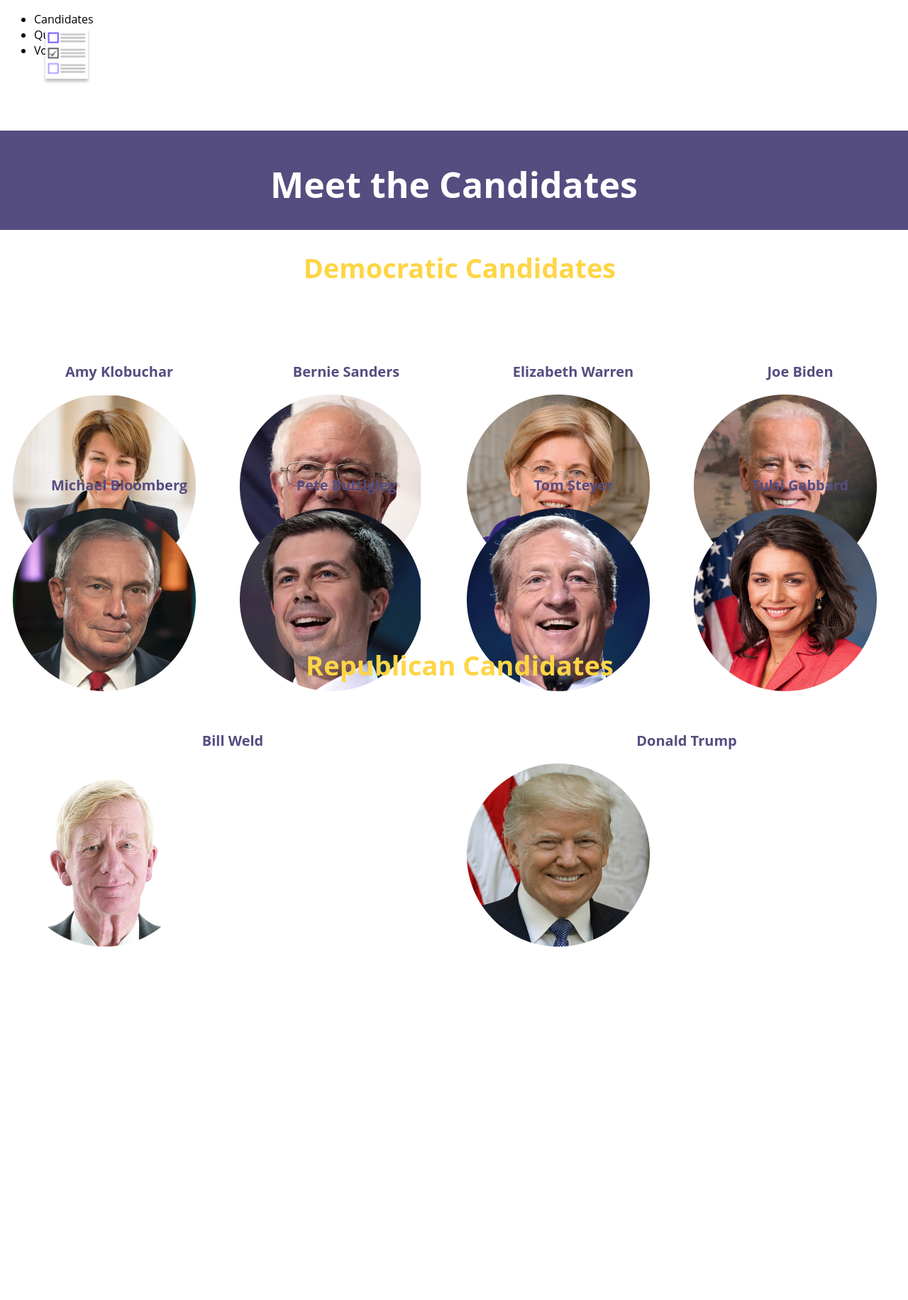
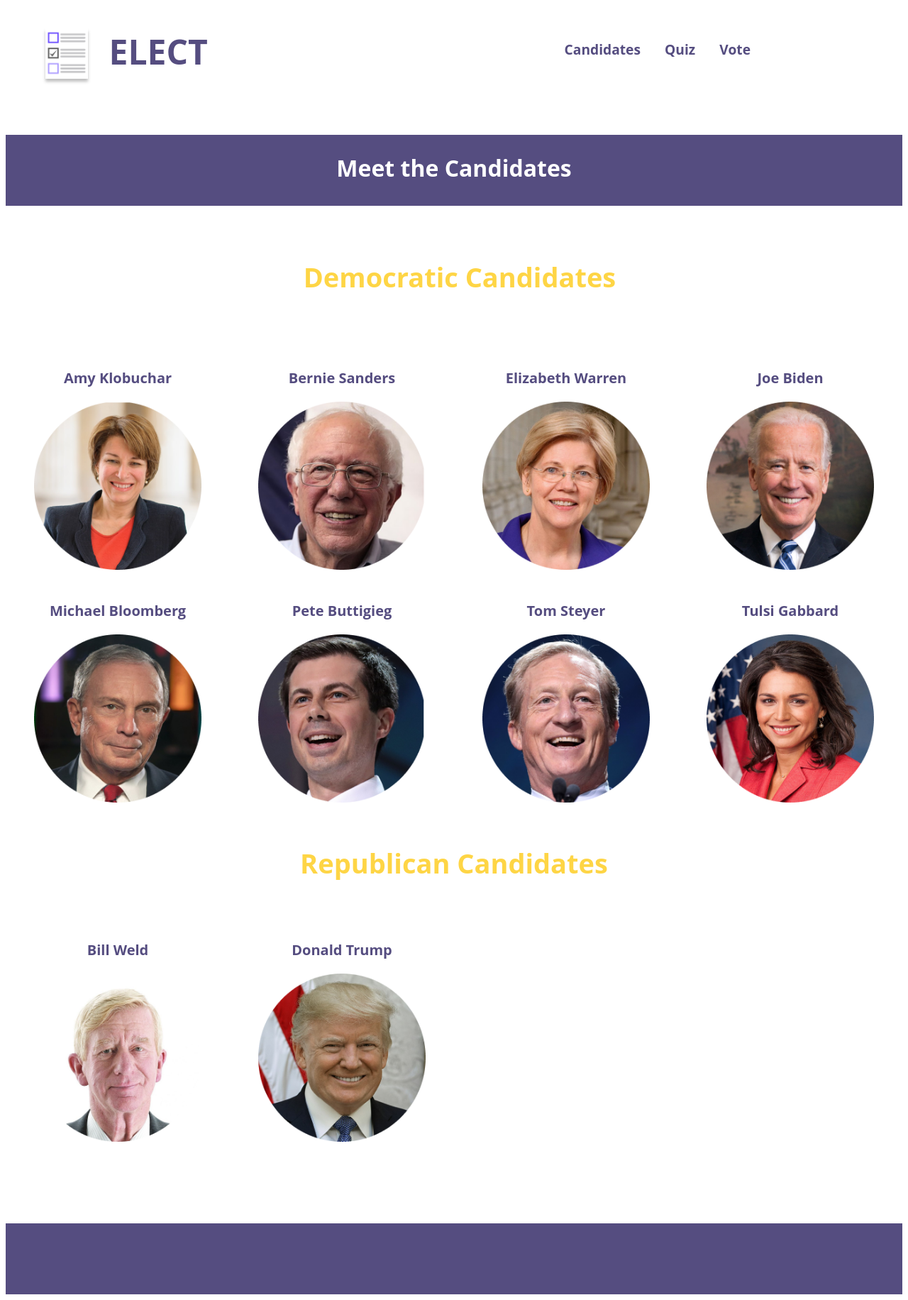
Before and after one commit to sdeweese/elect, a Django app: page /candidates in a window 1280 px wide. Shown: the whole page at 71% size. Before the commit the page ends 1334 px from the top, so only its background shows below. Run offline with Django 3.2, Linux system fonts and the light colour scheme.

Commit message:
last edits

```diff
--- a/project/project/urls.py
+++ b/project/project/urls.py
@@ -9,6 +9,7 @@ from django.conf.urls import url
 from . import views
 
 urlpatterns = [
+    path('', views.home, name='home'),
     path('home', views.home, name='home'),
     path('quiz', views.quiz, name='quiz'),
     path('candidates', views.candidates, name='candidates'),
--- a/project/static/css/styles.css
+++ b/project/static/css/styles.css
@@ -23,6 +23,7 @@
 
 * {
     font-family: Open Sans;
+    box-sizing: border-box;
 }
 
 h1, h2, h3 {
@@ -147,3 +148,123 @@ button:hover {
       display: block;
       margin-top: 15%;
   }
+
+  /* Candidate-specific styles */
+
+.democratic_candidates {
+    position: absolute;
+    width: 100%;
+    height: 71px;
+    top: 40%;
+
+    font-family: Open Sans;
+    font-style: normal;
+    font-weight: bold;
+    font-size: 38px;
+    line-height: 65px;
+    text-align: center;
+
+    color: #FED545;
+}
+.republican_candidates {
+    position: absolute;
+    width: 100%;
+    height: 71px;
+
+    font-family: Open Sans;
+    font-style: normal;
+    font-weight: bold;
+    font-size: 38px;
+    line-height: 65px;
+    text-align: center;
+
+    color: #FED545;
+}
+
+.column {
+    float: left;
+    width: 25%;
+    padding: 10px;
+}
+
+.othercolumn {
+    float: left;
+    width: 50%;
+    padding: 10px;
+}
+
+.row {
+    width: 100%;
+    display: block !important;
+}
+
+.row1 {
+    position: absolute;
+    top: 55%;
+    width: 100%;
+}
+.row2 {
+    position: absolute;
+    top: 135%;
+    width: 100%;
+}
+.row3 {
+    position: absolute;
+    top: 150%;
+    width: 100%;
+}
+.row:after {
+    content: "";
+    display: table;
+    clear: both;
+}
+
+.candidate_text {
+    font-style: normal;
+    font-weight: bold;
+    font-size: 20px;
+    line-height: 33px;
+    text-align: center;
+    color: #554D80;
+
+}
+.faces {
+    width: 90%;
+    height: auto;
+    padding-left: 10%;
+    position: relative;
+}
+
+.container1 {
+    position: relative;
+    width: 25%;
+}
+
+.overlay {
+position: absolute;
+  top: 0;
+  bottom: 0;
+  left: 0;
+  right: 0;
+  height: 100%;
+  width: 100%;
+  opacity: 0;
+  transition: .5s ease;
+  background-color: #008CBA;
+}
+
+.faces:hover .overlay {
+    opacity: 1;
+  }
+
+.text {
+        color: white;
+        font-size: 20px;
+        position: absolute;
+        top: 50%;
+        left: 50%;
+        -webkit-transform: translate(-50%, -50%);
+        -ms-transform: translate(-50%, -50%);
+        transform: translate(-50%, -50%);
+        text-align: center;
+}
--- a/project/templates/candidates.html
+++ b/project/templates/candidates.html
@@ -1,108 +1,6 @@
 <!DOCTYPE html>
 <html lang="en">
 <head>
-    <style>
-        * {
-            font-family: Open Sans;
-            box-sizing: border-box;
-        }
-
-        .meet_the_candidates {
-            position: absolute;
-            width: 100%;
-            height: 140px;
-            left: 0px;
-            background: #554D80;
-            top: 23%;
-        }
-
-        .header {
-            font-family: Open Sans;
-            font-weight: bold;
-            font-size: 50px;
-            text-align: center;
-            color: #FFFFFF;
-
-        }
-        .democratic_candidates {
-            position: absolute;
-            width: 100%;
-            height: 71px;
-            top: 40%;
-
-            font-family: Open Sans;
-            font-style: normal;
-            font-weight: bold;
-            font-size: 38px;
-            line-height: 65px;
-            text-align: center;
-
-            color: #FED545;
-        }
-        .republican_candidates {
-            position: absolute;
-            width: 100%;
-            height: 71px;
-            top: 110%;
-
-            font-family: Open Sans;
-            font-style: normal;
-            font-weight: bold;
-            font-size: 38px;
-            line-height: 65px;
-            text-align: center;
-
-            color: #FED545;
-        }
-
-        .column {
-            float: left;
-            width: 25%;
-            padding: 10px;
-        }
-
-        .othercolumn {
-            float: left;
-            width: 50%;
-            padding: 10px;
-        }
-
-        .row1 {
-            position: absolute;
-            top: 60%;
-            width: 100%;
-        }
-        .row2 {
-            position: absolute;
-            top: 80%;
-            width: 100%;
-        }
-        .row3 {
-            position: absolute;
-            top: 125%;
-            width: 100%;
-        }
-        .row:after {
-            content: "";
-            display: table;
-            clear: both;
-        }
-
-        .candidate_text {
-            font-style: normal;
-            font-weight: bold;
-            font-size: 20px;
-            line-height: 33px;
-            text-align: center;
-            color: #554D80;
-
-        }
-        #faces {
-            width: 60px;
-            height: auto;
-        }
-
-    </style>
     <meta charset="utf-8">
     <meta name="viewport" content="width=device-width, initial-scale=1, shrink-to-fit=no">
 
@@ -111,65 +9,81 @@
 </head>
 <body>
     {% load static %}
+
+    <!-- Logo -->
     <img src="{% static 'images/logo.png' %}" alt="logo" id="logo">
-    <ul>
-        <li>Candidates</li>
-        <li>Quiz</li>
-        <li>Vote</li>
-    </ul>
-    <div class="meet_the_candidates">
-        <h2 class="header">Meet the Candidates</h2>
+    <h1 class="heading"><a href="home">ELECT</a></h1>
+
+    <!-- Nav Bar -->
+    <nav>
+        <ul>
+            <li class="norm"><a href="candidates">Candidates</a></li>
+            <li class="norm"><a href="quiz">Quiz</a></li>
+            <li class="norm"><a href="vote">Vote</a></li>
+        </ul>
+    </nav>
+
+    <div class="bar" style="z-index: -1;">
+        <h1 style="color: white; text-align: center; padding-top: 25px;">Meet the Candidates</h2>
     </div>
-    <h1 class="democratic_candidates">Democratic Candidates</h1>
-    <div class="row1">
-        <div class="column">
+    <!-- Start Candidates Page -->
+
+    <div class="row" style="height: 200px;">
+        <h3 class="democratic_candidates">Democratic Candidates</h3>
+    </div>
+    <div class="row">
+        <div class="column container1">
             <h2 class="candidate_text">Amy Klobuchar</h2>
-            <img src="{% static 'images/amy_klobuchar.png' %}" alt="faces">
+            <img src="{% static 'images/candidates/democratic/amy_klobuchar.png' %}" class="faces">
+            <div class="overlay">
+                <div class="text">Hello World</div>
+            </div>
         </div>
         <div class="column">
             <h2 class="candidate_text">Bernie Sanders</h2>
-            <img src="{% static 'images/bernie_sanders.png' %}" alt="faces">
+            <img src="{% static 'images/candidates/democratic/bernie_sanders.png' %}" class="faces">
         </div>
         <div class="column">
             <h2 class="candidate_text">Elizabeth Warren</h2>
-            <img src="{% static 'images/elizabeth_warren.png' %}" alt="faces">
+            <img src="{% static 'images/candidates/democratic/elizabeth_warren.png' %}" class="faces">
+        </div>
+           <div class="column">
+            <h2 class="candidate_text">Joe Biden</h2>
+            <img src="{% static 'images/candidates/democratic/joe_biden.png' %}" class="faces">
         </div>
         <div class="column">
-            <h2 class="candidate_text">Joe Biden</h2>
-            <img src="{% static 'images/joe_biden.png' %}" alt="faces">
-        </div>
-    </div>
-    <div class="row2">
-        <div class="column">
             <h2 class="candidate_text">Michael Bloomberg</h2>
-            <img src="{% static 'images/michael_bloomberg.png' %}" alt="faces">
+            <img src="{% static 'images/candidates/democratic/michael_bloomberg.png' %}" class="faces">
         </div>
         <div class="column">
-
             <h2 class="candidate_text">Pete Buttigieg</h2>
-            <img src="{% static 'images/pete_buttigieg.png' %}" alt="faces">
+            <img src="{% static 'images/candidates/democratic/pete_buttigieg.png' %}" class="faces">
         </div>
         <div class="column">
             <h2 class="candidate_text">Tom Steyer</h2>
-            <img src="{% static 'images/tom_steyer.png' %}" alt="faces">
+            <img src="{% static 'images/candidates/democratic/tom_steyer.png' %}" class="faces">
         </div>
         <div class="column">
             <h2 class="candidate_text">Tulsi Gabbard</h2>
-            <img src="{% static 'images/tulsi_gabbard.png' %}" alt="faces">
-        </div>
-    </div>
-    <h1 class="republican_candidates">Republican Candidates</h1>
-    <div class="row3">
-        <div class="othercolumn">
-            <h2 class="candidate_text">Bill Weld</h2>
-            <img src="{% static 'images/bill_weld.png' %}" alt="faces">
-        </div>
-        <div class="othercolumn">
-            <h2 class="candidate_text">Donald Trump</h2>
-            <img src="{% static 'images/donald_trump.png' %}" alt="faces">
+            <img src="{% static 'images/candidates/democratic/tulsi_gabbard.png' %}" class="faces">
         </div>
     </div>
 
+    <div class="row" style="height: 150px; position: relative; ">
+        <h3 class="republican_candidates">Republican Candidates</h3>
+    </div>
+    <div class="row">
+        <div class="column">
+            <h2 class="candidate_text">Bill Weld</h2>
+            <img src="{% static 'images/candidates/republican/bill_weld.png' %}" class="faces">
+        </div>
+        <div class="column">
+            <h2 class="candidate_text">Donald Trump</h2>
+            <img src="{% static 'images/candidates/republican/donald_trump.png' %}" class="faces">
+        </div>
+    </div>
 
+    <!-- Footer -->
+    <div class="footer"></div>
 </body>
 </html>
```
Also changed, not shown: project/static/images/candidates/democratic/amy_klobuchar.png (renamed from project/static/images/amy_klobuchar.png), project/static/images/candidates/democratic/bernie_sanders.png (renamed from project/static/images/bernie_sanders.png), project/static/images/candidates/democratic/elizabeth_warren.png (renamed from project/static/images/elizabeth_warren.png), project/static/images/candidates/democratic/joe_biden.png (renamed from project/static/images/joe_biden.png), project/static/images/candidates/democratic/michael_bloomberg.png (renamed from project/static/images/michael_bloomberg.png), project/static/images/candidates/democratic/pete_buttigieg.png (renamed from project/static/images/pete_buttigieg.png), project/static/images/candidates/democratic/tom_steyer.png (renamed from project/static/images/tom_steyer.png), project/static/images/candidates/democratic/tulsi_gabbard.png (renamed from project/static/images/tulsi_gabbard.png), project/static/images/candidates/republican/bill_weld.png (renamed from project/static/images/bill_weld.png), project/static/images/candidates/republican/donald_trump.png (renamed from project/static/images/donald_trump.png), project/static/images/dems.png (added), project/static/images/reps.png (added).
